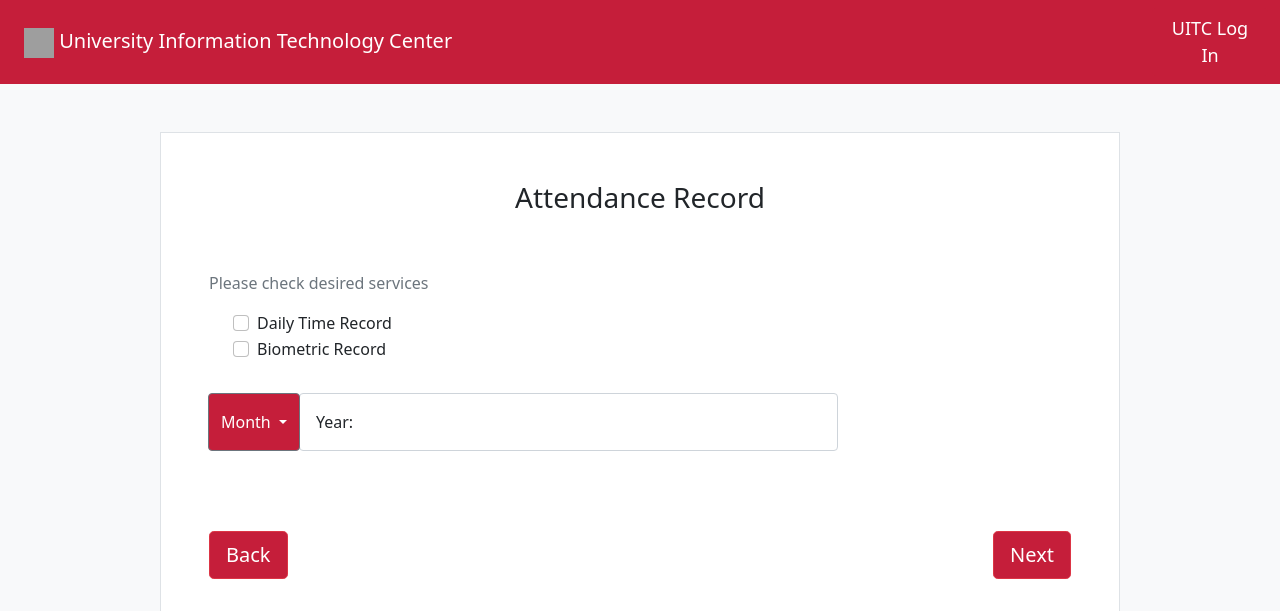
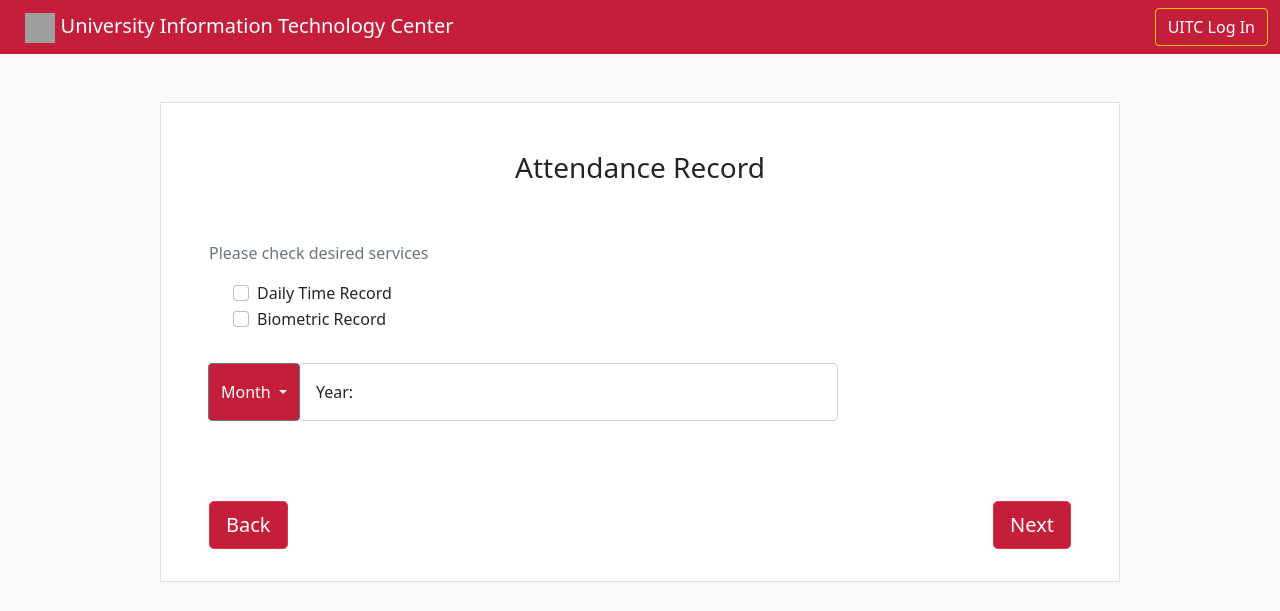
Before and after one commit to ssntn/web-job-request, a Flask app: template templates/a.html in a window 1280 px wide. Shown: the top 611 px of the page. Run offline with Flask 3, Linux system fonts and the light colour scheme; the template is opened without the code that fills it, so the values that code supplies are empty; grey boxes are pictures that could not be loaded.

Commit message:
added redirection

```diff
--- a/templates/admin/login.html
+++ b/templates/admin/login.html
@@ -21,7 +21,7 @@
           <label for="password" class="form-label">Password</label>
           <input type="password" class="form-control" name="password" id="password" placeholder="" required>
         </div>
-        <button type="submit" class="btn btn-danger w-25 my-3">Log In</button>
+        <a href="/request" type="submit" class="btn btn-danger w-25 mt-3">Log In</a>
     </div>
 
 </div>
--- a/templates/base.html
+++ b/templates/base.html
@@ -42,10 +42,9 @@
             </a>
         </div>
 
-        <button class="btn">
-            <a href="#" class="text-decoration-none text-white">
+        <a class="btn btn-warning text-white" href="/admin" class="text-decoration-none text-white">
                 UITC Log In
-        </a></button>
+        </a>
 
         </div>
     </nav>
```
